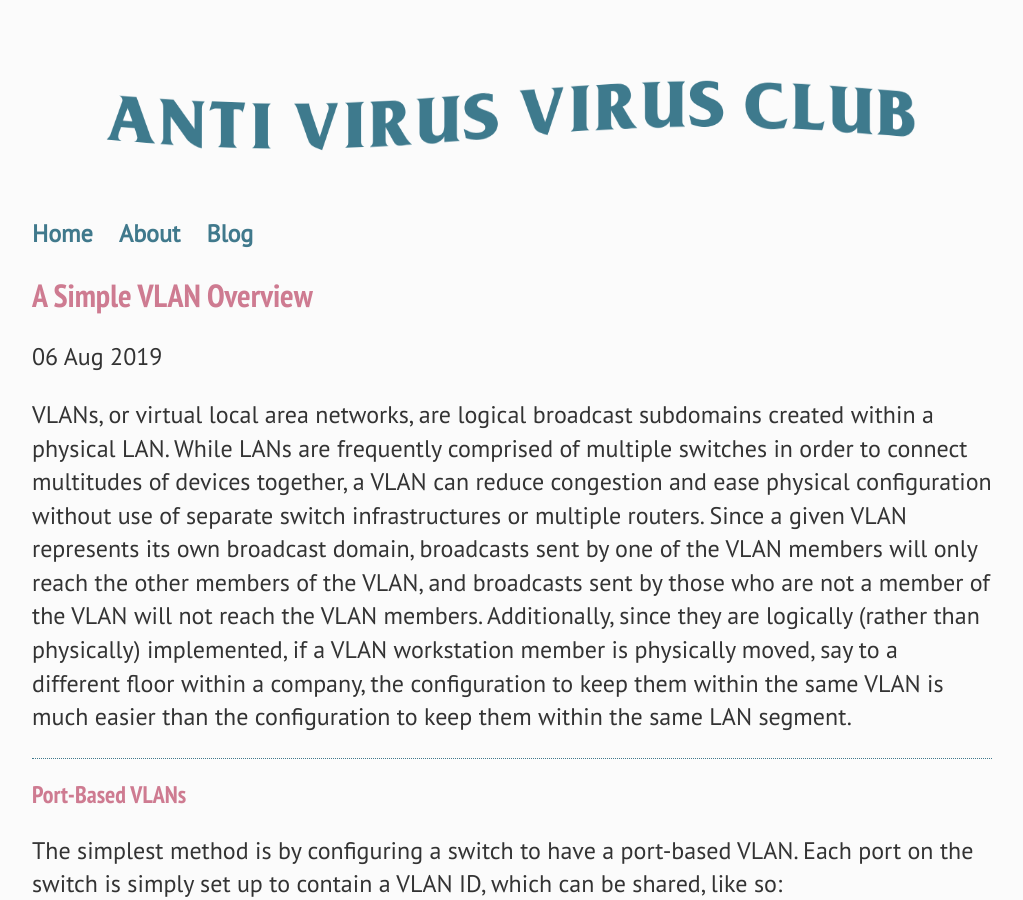
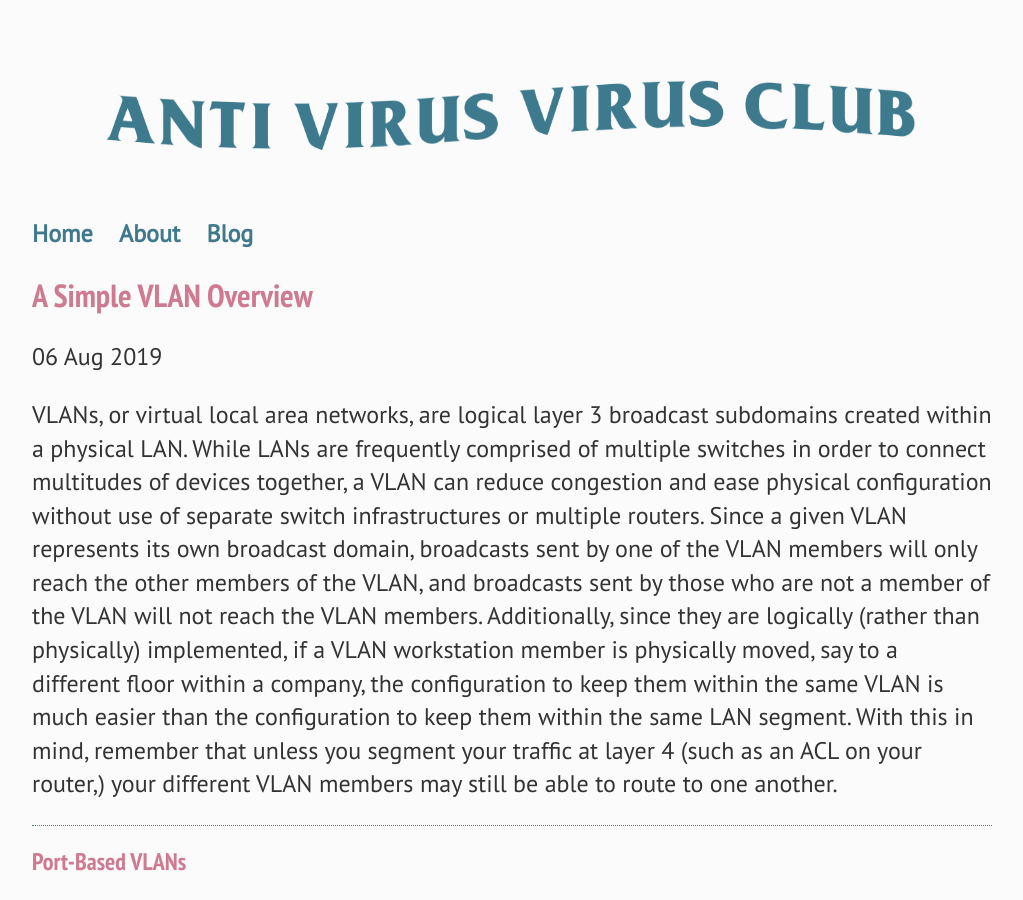
Before and after one commit to mmssr/mmssr.github.io, a Jekyll site: the page built from _posts/2019-08-06-A Simple VLAN Overview.md, in a window 1280 px wide and 900 px high. Shown: the whole window, without its empty margins (128-1151 px from the left). Built offline with Jekyll 4.4.1, drawn with Linux system fonts in a browser that asks for light colours.

Commit message:
Update 2019-08-06-A Simple VLAN Overview.md
clarified L4 behavior

```diff
--- a/_posts/2019-08-06-A Simple VLAN Overview.md
+++ b/_posts/2019-08-06-A Simple VLAN Overview.md
@@ -4,7 +4,7 @@
 date: 2019-08-06
 ---
 
-VLANs, or virtual local area networks, are logical broadcast subdomains created within a physical LAN. While LANs are frequently comprised of multiple switches in order to connect multitudes of devices together, a VLAN can reduce congestion and ease physical configuration without use of separate switch infrastructures or multiple routers. Since a given VLAN represents its own broadcast domain, broadcasts sent by one of the VLAN members will only reach the other members of the VLAN, and broadcasts sent by those who are not a member of the VLAN will not reach the VLAN members. Additionally, since they are logically (rather than physically) implemented, if a VLAN workstation member is physically moved, say to a different floor within a company, the configuration to keep them within the same VLAN is much easier than the configuration to keep them within the same LAN segment.
+VLANs, or virtual local area networks, are logical layer 3 broadcast subdomains created within a physical LAN. While LANs are frequently comprised of multiple switches in order to connect multitudes of devices together, a VLAN can reduce congestion and ease physical configuration without use of separate switch infrastructures or multiple routers. Since a given VLAN represents its own broadcast domain, broadcasts sent by one of the VLAN members will only reach the other members of the VLAN, and broadcasts sent by those who are not a member of the VLAN will not reach the VLAN members. Additionally, since they are logically (rather than physically) implemented, if a VLAN workstation member is physically moved, say to a different floor within a company, the configuration to keep them within the same VLAN is much easier than the configuration to keep them within the same LAN segment. With this in mind, remember that unless you segment your traffic at layer 4 (such as an ACL on your router,)  your different VLAN members may still be able to route to one another.
 <hr>
 <h2>Port-Based VLANs</h2>
 The simplest method is by configuring a switch to have a port-based VLAN. Each port on the switch is simply set up to contain a VLAN ID, which can be shared, like so:
```
